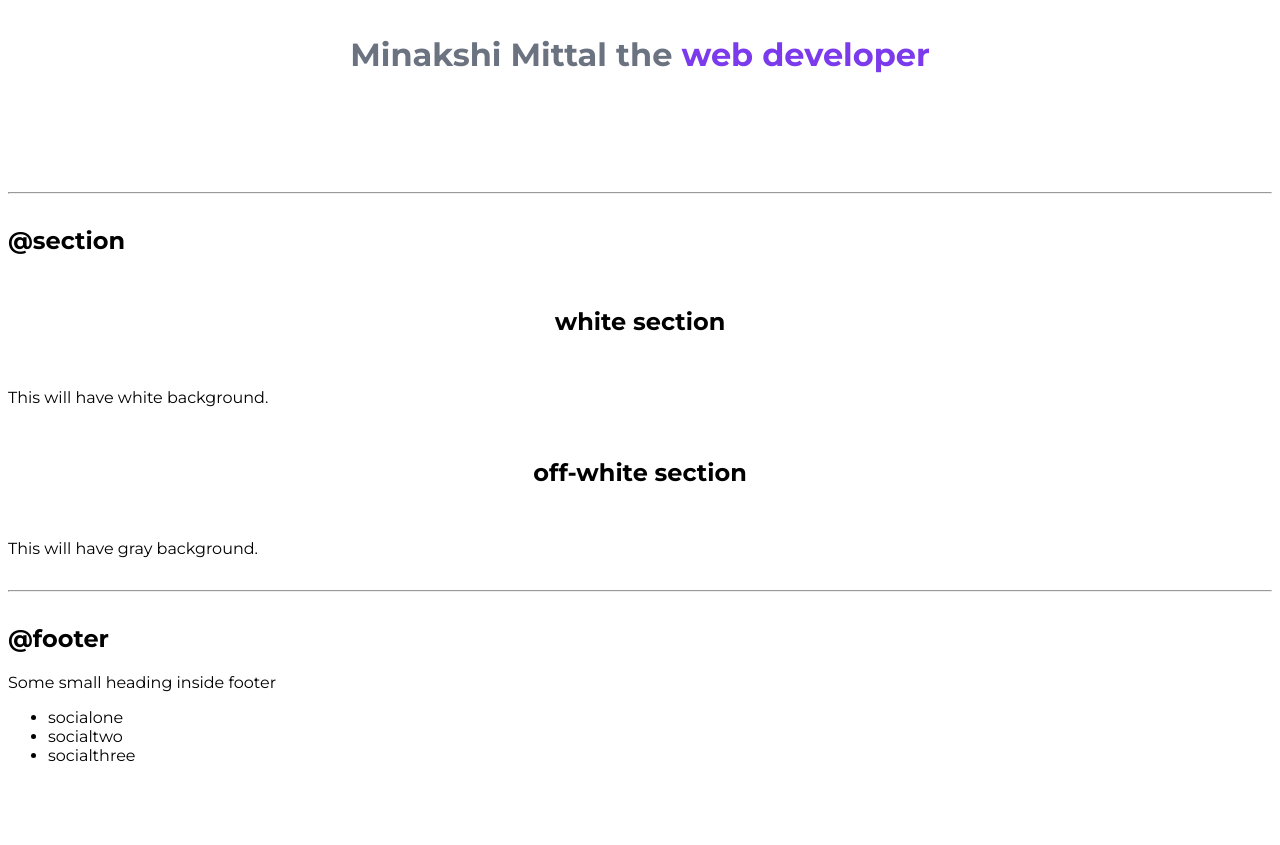
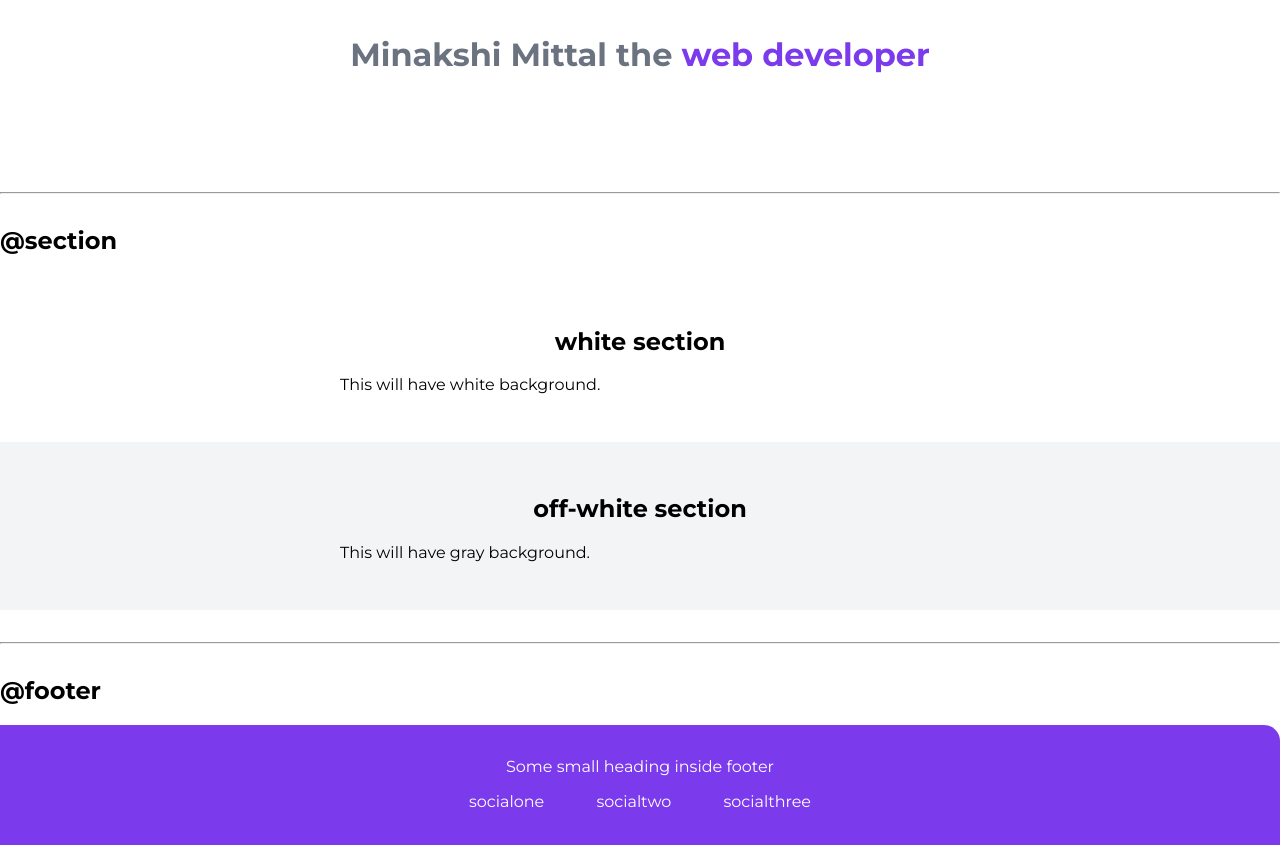
Before and after one commit to MinakshiMittal/minakshimittal-portfolio, a plain HTML site: page index.html in a window 1280 px wide. Shown: the part 1795-2640 px from the top of the page. Before the commit the page ends 2576 px from the top, so only its background shows below. Drawn offline with Linux system fonts and the light colour scheme.

Commit message:
done till footer..yayy

```diff
--- a/index.html
+++ b/index.html
@@ -99,24 +99,30 @@
 
     <h2>@section</h2>
     <section class="section">
+        <div class="container container-center">
         <h1>white section</h1>
         <p>This will have white background.</p>
+        </div>
+
     </section>
 
-    <section class="section">
+    <section class="section ow">
+        <div class="container container-center">
         <h1>off-white section</h1>
         <p>This will have gray background.</p>
+        </div>
+
     </section>
 
     <hr />
 
     <h2>@footer</h2>
-    <footer>
-        <div>Some small heading inside footer</div>
-        <ul>
-            <li>socialone</li>
-            <li>socialtwo</li>
-            <li>socialthree</li>
+    <footer class="footer">
+        <div class="footer-header">Some small heading inside footer</div>
+        <ul class="social-links list-non-bullet list">
+            <li class="list-item-inline"><a class="link" href="/" >socialone</a></li>
+            <li class="list-item-inline"><a class="link" href="/" >socialtwo</a></li>
+            <li class="list-item-inline"><a class="link" href="/" >socialthree</a></li>
 
         </ul>
     </footer>
--- a/styles.css
+++ b/styles.css
@@ -3,10 +3,12 @@
 :root {
     --primary-color: #7C3AED;
     --dark-gray: #6B7280;
+    --off-white: #F3F4F6;
 }
 
 body {
     font-family: 'Montserrat', sans-serif;
+    margin: 0px;
 }
 
 hr {
@@ -105,7 +107,32 @@ hr {
 }
 
 /* sections */
+.section {
+    padding: 2rem;
+}
+
 .section h1 {
     text-align: center;
-    padding: 2rem;
+
 }
+
+.ow {
+    background-color: var(--off-white);
+}
+
+/* footer */
+.footer {
+    background-color: var(--primary-color);
+    padding: 2rem 1rem;
+    text-align: center;
+    color: white;
+    border-top-right-radius: 1rem;
+}
+
+.footer .link {
+    color: white;
+}
+
+.footer ul {
+    padding-inline-start: 0px;
+}
```
